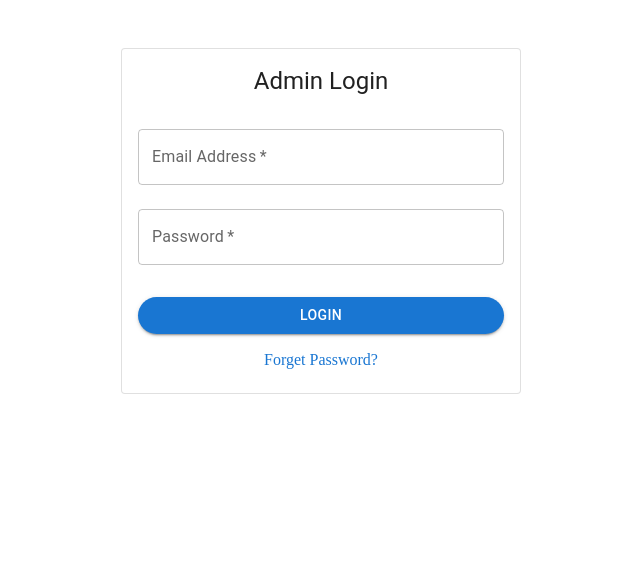
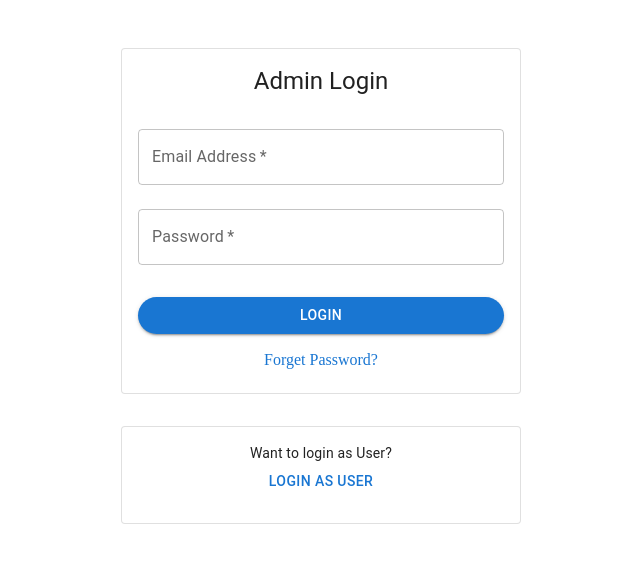
Before and after one commit to sajay3159/restaurant-admin-panel, a React (Vite) app: page /login in a window 1280 px wide. Shown: the top 562 px of the page, without its empty margins (319-959 px from the left). Built offline with nearby package versions, Linux system fonts and the light colour scheme; no server answers.

Commit message:
update login page

```diff
--- a/src/pages/Auth/LoginPage.jsx
+++ b/src/pages/Auth/LoginPage.jsx
@@ -143,6 +143,23 @@ const LoginPage = () => {
           </form>
         </CardContent>
       </Card>
+      <Box mt={2}>
+        <Card variant="outlined">
+          <CardContent sx={{ textAlign: "center" }}>
+            <Typography variant="body2">Want to login as User?</Typography>
+            <Button
+              variant="text"
+              color="primary"
+              onClick={() =>
+                (window.location.href =
+                  "https://restaurant-user-app.vercel.app")
+              }
+            >
+              Login as User
+            </Button>
+          </CardContent>
+        </Card>
+      </Box>
     </Box>
   );
 };
```
